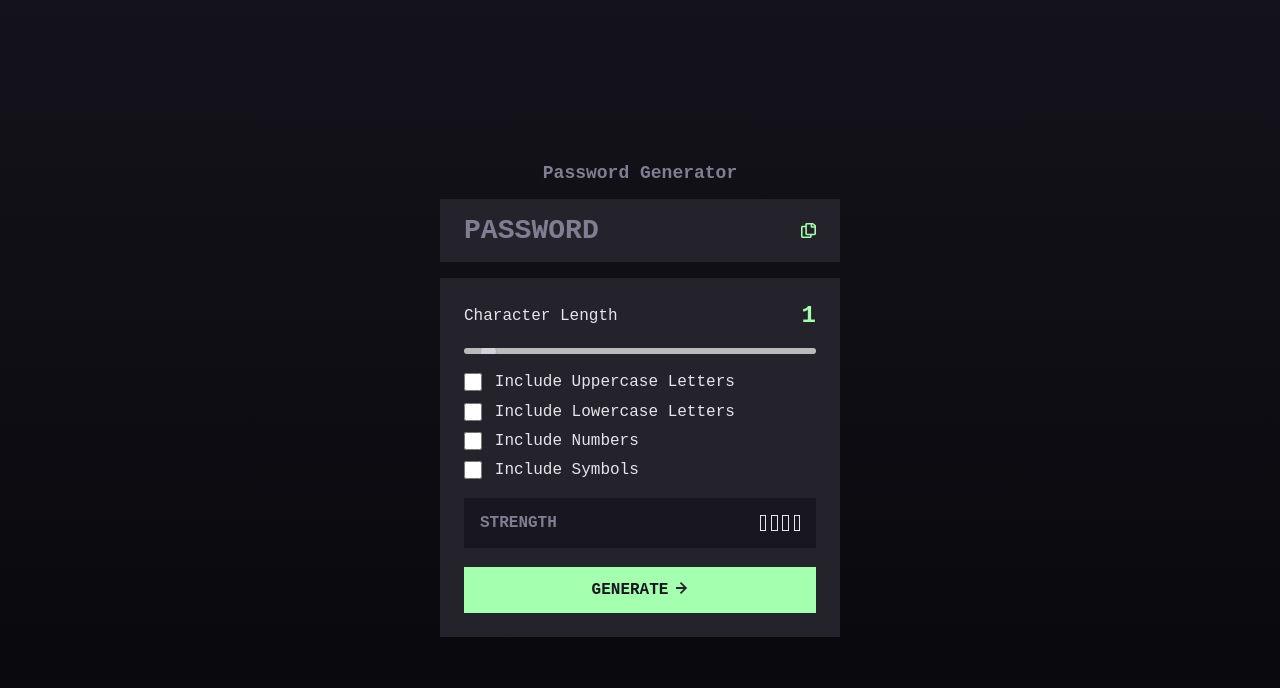
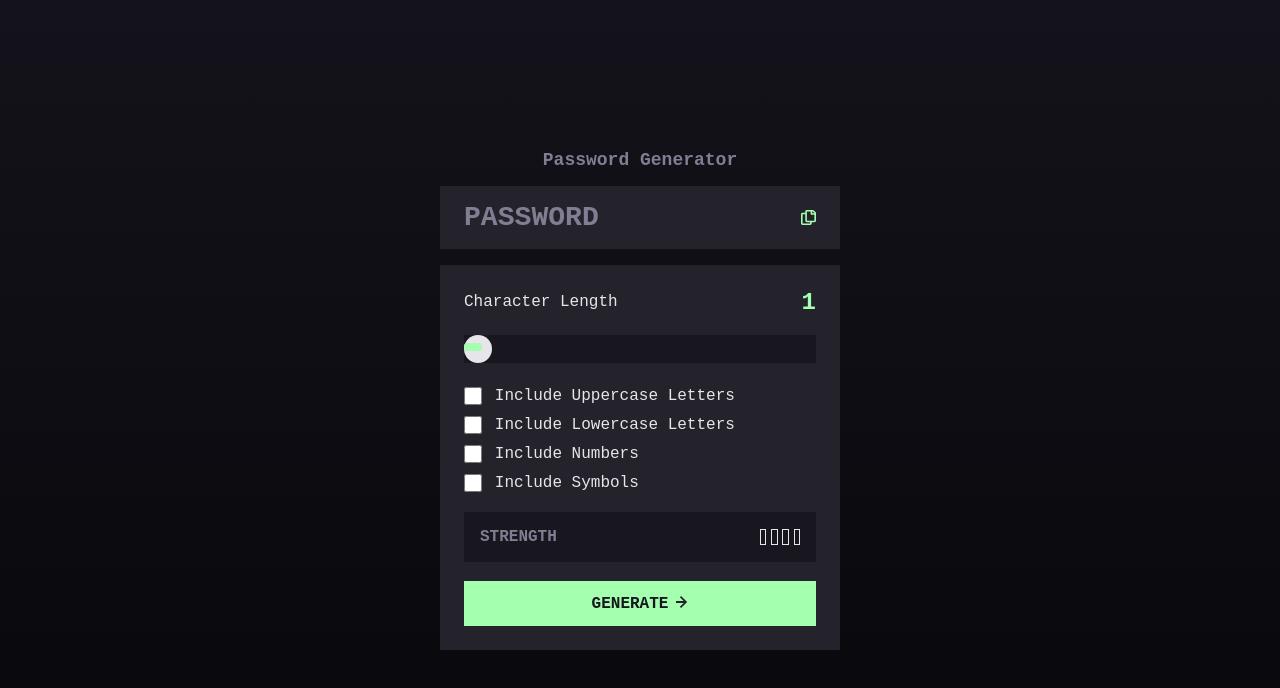
Before and after one commit to kewablay/password-generator-angular, an Angular app: page / in a window 1280 px wide. Shown: the top 688 px of the page. Built offline with nearby package versions, Linux system fonts and the light colour scheme.

Commit message:
fixing slider issues #1

```diff
--- a/src/app/app.component.sass
+++ b/src/app/app.component.sass
@@ -1,6 +1,4 @@
 @import '../styles.sass'
-
-
 
 
 @font-face
--- a/src/app/components/password-generator/password-generator.component.html
+++ b/src/app/components/password-generator/password-generator.component.html
@@ -24,13 +24,22 @@
       <p class="character-number">{{ passwordLength }}</p>
     </div>
 
+    <!-- <div class="range-slider">
+      <input type="range" min="1" max="20" [(ngModel)]="passwordLength" />
+    </div> -->
+    <div class="range-slider">
       <input
         type="range"
-      min="0"
+        min="1"
         max="20"
         [(ngModel)]="passwordLength"
         class="range-slider"
+        (input)="onSliderChange($event)"
       />
+      <div class="progress" [style.width.%]="getProgressWidth()">
+        <div class="progress-bar color-accent-green"></div>
+      </div>
+    </div>
 
     <div class="checkboxes flex-col">
       <label>
--- a/src/app/components/password-generator/password-generator.component.sass
+++ b/src/app/components/password-generator/password-generator.component.sass
@@ -54,32 +54,6 @@
         font-weight: bold
         transition: 5s ease-in-out
 
-
-    input[type="range"]
-        /* removing default appearance */
-        -webkit-appearance: none
-        appearance: none
-        /* creating a custom design */
-        width: 100%
-        cursor: pointer
-        outline: none
-        border-radius: 15px
-
-        height: 6px
-        background: #ccc
-
-    /* Thumb: webkit */
-    input[type="range"]::-webkit-slider-thumb
-        -webkit-appearance: none
-        appearance: none
-        height: 15px
-        width: 15px
-        background-color: $color-light-gray
-        border-radius: 50%
-        border: none
-        transition: .2s ease-in-out
-
-
     .checkboxes
         gap: .7rem
         font-size: map-get($font-size, sm)
@@ -87,6 +61,8 @@
             display: flex
             align-items: center
             gap: .8rem
+            cursor: pointer
+
             input
                 width: 18px
                 height: 18px
@@ -180,96 +156,68 @@
     transform: translateY(0) scale(1)
 
 // range slider styling
+.range-slider
+  // display: flex
+  // align-items: center
+  // margin: 0 0 32px 0
+  position: relative
 
-.range-slider
-  -webkit-appearance: none
-  width: 100%
-  height: 10px
-  background: $color-light-gray // Use your background color
-  border-radius: 5px
-  outline: none
-  opacity: 0.9
-  transition: opacity 0.2s
+  input
+      // height: 8px
+      width: 100%
+      -webkit-appearance: none
+      outline: none
+      background-color: $color-dark-gray
 
-  &:hover
-    opacity: 1
+      &::-webkit-slider-thumb
+          appearance: none
+          -webkit-appearance: none
+          z-index: 100
+          width: 28px
+          height: 28px
+          border-radius: 50%
+          background: $color-light-gray
+          border: none
+          cursor: pointer
+          transition: 0.2s ease-in-out
 
-  // Thumb styling
-  &::-webkit-slider-thumb
-    -webkit-appearance: none
-    appearance: none
-    width: 25px
-    height: 25px
-    background: $color-accent-green // Use your thumb color
-    cursor: pointer
-    border-radius: 50%
-    box-shadow: 0 0 2px rgba(0, 0, 0, 0.2)
-    transition: background 0.2s
+          &:hover
+              background-color: $color-dark-gray
+              border: solid 2px $color-accent-green
 
-    &:hover
-      background: lighten($color-accent-green, 10%)
+      &::-moz-range-thumb
+          width: 28px
+           z-index: 100
+          height: 28px
+          border-radius: 50%
+          background: $color-light-gray
+          appearance: none
+          border: none
+          cursor: pointer
+          transition: 0.2s ease-in-out
 
-    &:active
-      background: darken($color-accent-green, 10%)
 
-  // For Firefox
-  &::-moz-range-thumb
-    width: 25px
-    height: 25px
-    background: $color-accent-green // Use your thumb color
-    cursor: pointer
-    border-radius: 50%
-    box-shadow: 0 0 2px rgba(0, 0, 0, 0.2)
-    transition: background 0.2s
+          &:hover
+              background-color: $color-dark-gray
+              border: solid 2px $color-accent-green
 
-    &:hover
-      background: lighten($color-accent-green, 10%)
+      &::-moz-range-progress
+          background: $color-accent-green
 
-    &:active
-      background: darken($color-accent-green, 10%)
+.progress
+  position: absolute
+  pointer-events: none
+  left: 0
+  top: 0
+  height: 8px
+  background: #ccc
+  margin-top: 0.5rem
+  border-radius: 2rem
 
-  // For Edge and IE
-  &::-ms-thumb
-    width: 25px
-    height: 25px
-    background: $color-accent-green // Use your thumb color
-    cursor: pointer
-    border-radius: 50%
-    box-shadow: 0 0 2px rgba(0, 0, 0, 0.2)
-    transition: background 0.2s
+  .progress-bar
+    height: 100%
+    background: $color-accent-green
 
-    &:hover
-      background: lighten($color-accent-green, 10%)
-
-    &:active
-      background: darken($color-accent-green, 10%)
-
-  // Track styling for Firefox
-  &::-moz-range-track
-    width: 100%
-    height: 10px
-    background: $color-light-gray // Use your background color
-    border-radius: 5px
-    outline: none
-
-  // Track styling for Edge and IE
-  &::-ms-track
-    width: 100%
-    height: 10px
-    background: $color-light-gray // Use your background color
-    border-radius: 5px
-    outline: none
-    border: none
-    color: transparent
-
-  // Fill styling
-  &::-ms-fill-lower
-    background: $color-accent-green
-    border-radius: 5px
-
-  &::-ms-fill-upper
-    background: $color-light-gray // Use your background color
-    border-radius: 5px
 
 
 @media screen and (min-width: 640px)
--- a/src/app/components/password-generator/password-generator.component.ts
+++ b/src/app/components/password-generator/password-generator.component.ts
@@ -54,7 +54,6 @@ export class PasswordGeneratorComponent {
 
     this.password = generatedPassword;
     this.passwordStrength = this.getPasswordStrength(generatedPassword);
-
   }
 
   private getPasswordStrength(password: string): string {
@@ -94,7 +93,6 @@ export class PasswordGeneratorComponent {
     }, 2000);
   }
 
-
   private copyTextToClipboard(text: string) {
     const textarea = document.createElement('textarea');
     textarea.value = text;
@@ -103,4 +101,15 @@ export class PasswordGeneratorComponent {
     document.execCommand('copy');
     document.body.removeChild(textarea);
   }
+
+  // Handle slider input change
+  onSliderChange(event: Event) {
+    this.passwordLength = +(<HTMLInputElement>event.target).value;
+    this.generatePassword();
+  }
+
+  // Calculate progress bar width
+  getProgressWidth() {
+    return (this.passwordLength / 20) * 100; // Adjust max value as needed
+  }
 }
```
Lines whose indentation alone changed are shown as unchanged.
